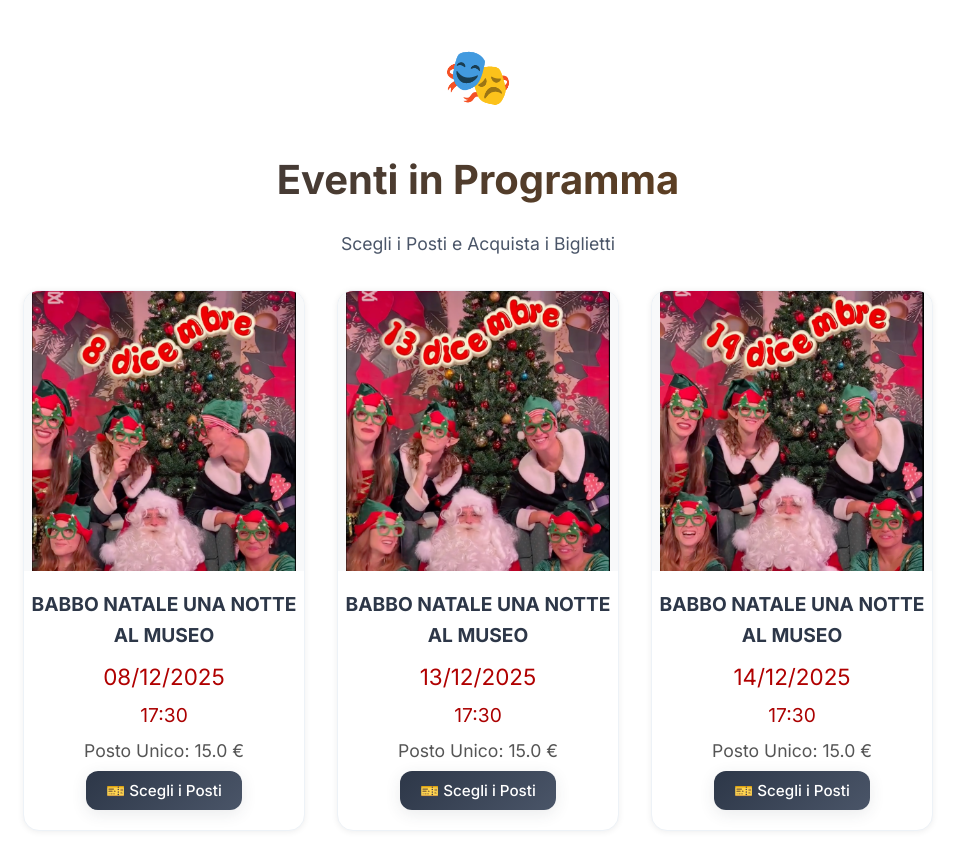
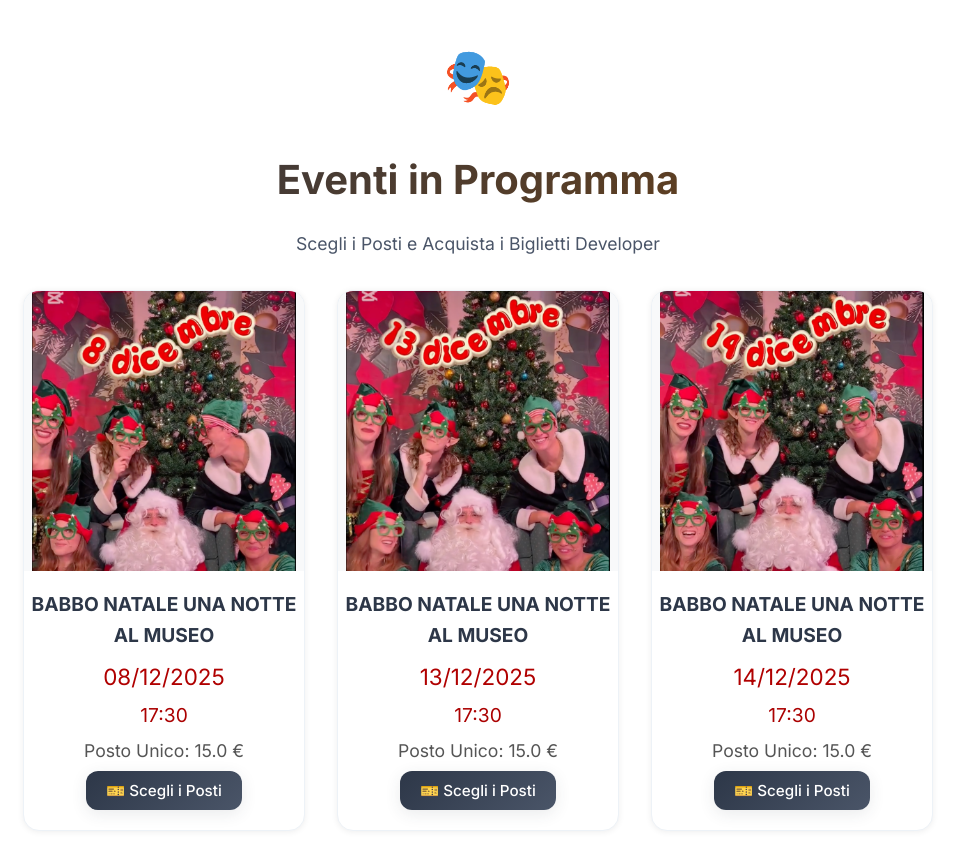
Before and after one commit to tufadaur70/sviluppo, a Flask app: page / in a window 1280 px wide. Shown: the part 98-961 px from the top of the page, without its empty margins (162-1117 px from the left). Run offline with Flask 3, Linux system fonts and the light colour scheme; data comes from the database, SQL or seed files in the repository.

Commit message:
Update index.html

```diff
--- a/templates/index.html
+++ b/templates/index.html
@@ -7,7 +7,7 @@
   <h1
     style="background: linear-gradient(135deg, var(--primary-color), var(--secondary-color)); -webkit-background-clip: text; -webkit-text-fill-color: transparent; background-clip: text; font-size: 2.5em; font-weight: 700; margin-bottom: 16px;">
     Eventi in Programma</h1>
-  <p style="color: var(--text-secondary); font-size: 1.1em;">Scegli i Posti e Acquista i Biglietti </p>
+  <p style="color: var(--text-secondary); font-size: 1.1em;">Scegli i Posti e Acquista i Biglietti Developer</p>
 </div>
 <div class="event-cards">
   {% for event in events |sort(attribute='id', reverse=false) %}
```
